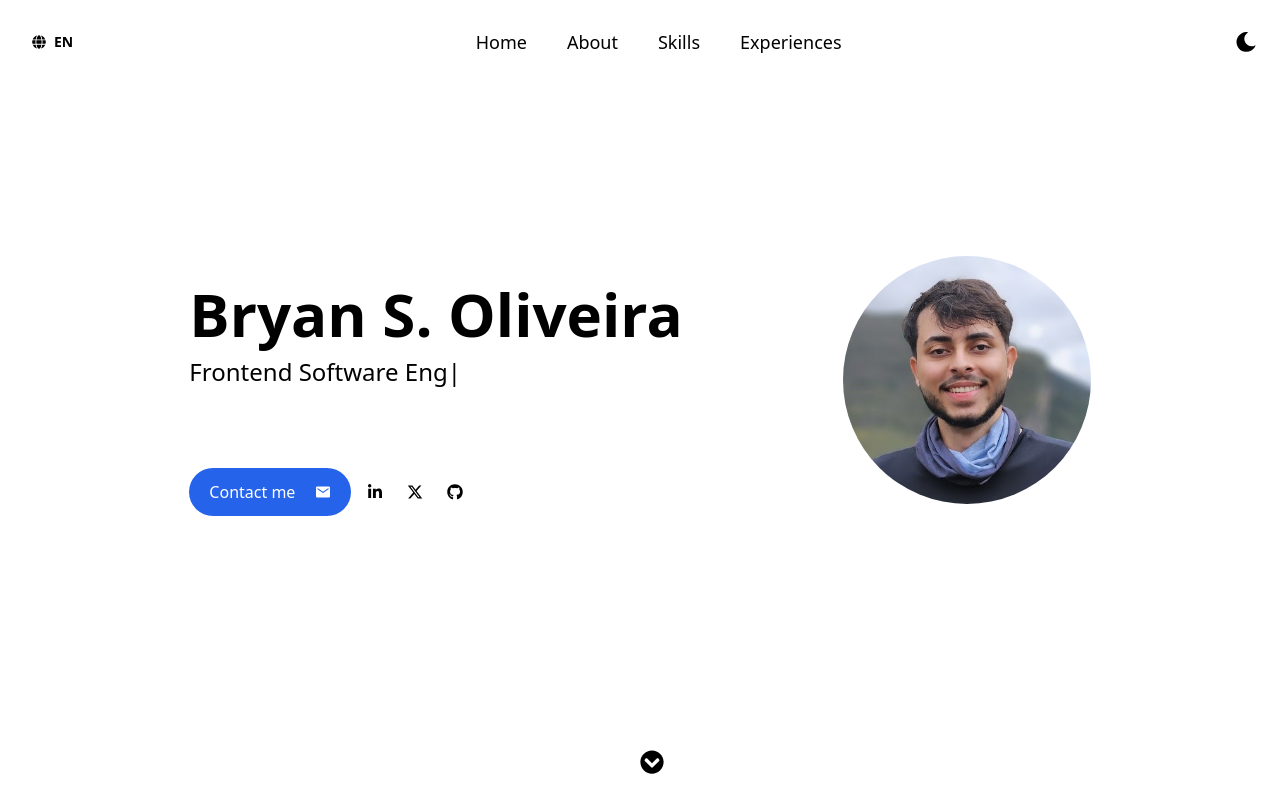
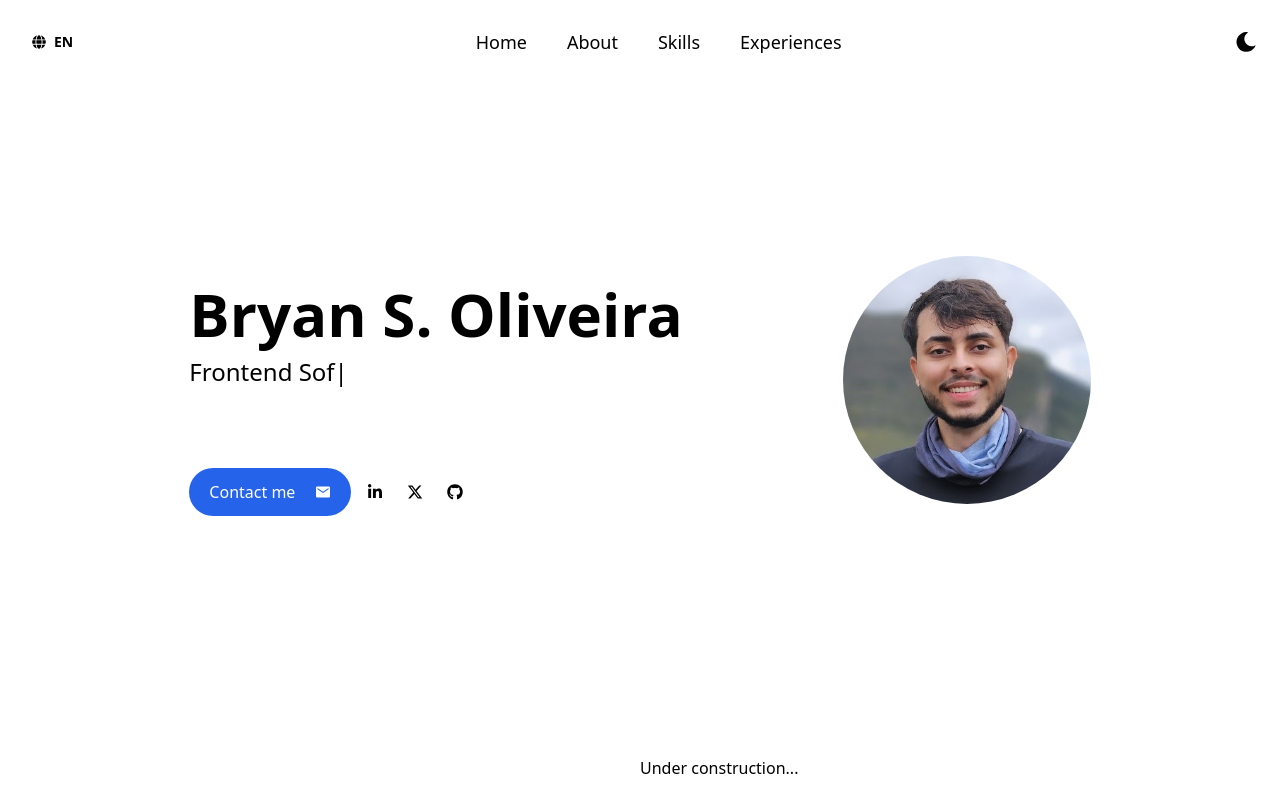
Before and after one commit to ibryans/ibryans.github.io, a Next.js app: page / in a window 1280 px wide. Both pictures are taken after a click on the icon 1245 px from the left and 42 px from the top of the page. Shown: the top 800 px of the page. Built offline with nearby package versions, Linux system fonts and the light colour scheme.

Commit message:
hide the unfinished sections

```diff
--- a/src/app/_components/header/header.tsx
+++ b/src/app/_components/header/header.tsx
@@ -77,10 +77,11 @@ export function Header() {
 
             </div>
 
-            <a href="#about" className="absolute bottom-0 left-[50%] w-100 mb-10 cursor-pointer">
-               <FaChevronCircleDown
+            <a className="absolute bottom-0 left-[50%] w-100 mb-10 cursor-pointer">
+               Under construction...
+               {/* <FaChevronCircleDown
                     className="animate-bounce w-6 h-6 transition"
-                />
+                />  */}
             </a>
 
         </div>
--- a/src/app/_components/navbar/navbar.tsx
+++ b/src/app/_components/navbar/navbar.tsx
@@ -38,7 +38,7 @@ export default function Navbar() {
                 <svg onClick={toggleDarkMode} className="dark:hidden hover:animate-spin-finite hover:cursor-pointer" xmlns="http://www.w3.org/2000/svg" version="1.1" width="20" height="20" viewBox="0 0 256 256" xmlSpace="preserve">
                     <defs></defs>
                     <g style={{ strokeWidth: 0, strokeDasharray: 'none', strokeLinecap: 'butt', strokeLinejoin: 'miter', strokeMiterlimit: 10, fill: 'none', opacity: 1 }} transform="translate(1.4065934065934016 1.4065934065934016) scale(2.81 2.81)" >
-                        <path d="M 87.823 60.7 c -0.463 -0.423 -1.142 -0.506 -1.695 -0.214 c -15.834 8.398 -35.266 2.812 -44.232 -12.718 c -8.966 -15.53 -4.09 -35.149 11.101 -44.665 c 0.531 -0.332 0.796 -0.963 0.661 -1.574 c -0.134 -0.612 -0.638 -1.074 -1.259 -1.153 c -9.843 -1.265 -19.59 0.692 -28.193 5.66 C 13.8 12.041 6.356 21.743 3.246 33.35 S 1.732 57.08 7.741 67.487 c 6.008 10.407 15.709 17.851 27.316 20.961 C 38.933 89.486 42.866 90 46.774 90 c 7.795 0 15.489 -2.044 22.42 -6.046 c 8.601 -4.966 15.171 -12.43 18.997 -21.586 C 88.433 61.79 88.285 61.123 87.823 60.7 z" style={{ strokeWidth: 1, strokeDasharray: 'none', strokeLinecap: 'butt', strokeLinejoin: 'miter', strokeMiterlimit: 10, fill: 'black', opacity: 1 }} transform=" matrix(1 0 0 1 0 0) " stroke-linecap="round" />
+                        <path d="M 87.823 60.7 c -0.463 -0.423 -1.142 -0.506 -1.695 -0.214 c -15.834 8.398 -35.266 2.812 -44.232 -12.718 c -8.966 -15.53 -4.09 -35.149 11.101 -44.665 c 0.531 -0.332 0.796 -0.963 0.661 -1.574 c -0.134 -0.612 -0.638 -1.074 -1.259 -1.153 c -9.843 -1.265 -19.59 0.692 -28.193 5.66 C 13.8 12.041 6.356 21.743 3.246 33.35 S 1.732 57.08 7.741 67.487 c 6.008 10.407 15.709 17.851 27.316 20.961 C 38.933 89.486 42.866 90 46.774 90 c 7.795 0 15.489 -2.044 22.42 -6.046 c 8.601 -4.966 15.171 -12.43 18.997 -21.586 C 88.433 61.79 88.285 61.123 87.823 60.7 z" style={{ strokeWidth: 1, strokeDasharray: 'none', strokeLinecap: 'butt', strokeLinejoin: 'miter', strokeMiterlimit: 10, fill: 'black', opacity: 1 }} transform=" matrix(1 0 0 1 0 0) " strokeLinecap="round" />
                     </g>
                 </svg>
 
@@ -46,7 +46,7 @@ export default function Navbar() {
                 <svg onClick={toggleDarkMode} className="hidden dark:block hover:animate-spin-finite hover:cursor-pointer" xmlns="http://www.w3.org/2000/svg" xmlnsXlink="http://www.w3.org/1999/xlink" version="1.1" width="20" height="20" viewBox="0 0 256 256" xmlSpace="preserve">
                     <defs></defs>
                     <g style={{ strokeWidth: 0, strokeDasharray: 'none', strokeLinecap: 'butt', strokeLinejoin: 'miter', strokeMiterlimit: 10, fill: 'none', opacity: 1 }} transform="translate(1.4065934065934016 1.4065934065934016) scale(2.81 2.81)" >
-                        <path d="M 45 68 c -12.682 0 -23 -10.317 -23 -23 c 0 -12.682 10.318 -23 23 -23 c 12.683 0 23 10.318 23 23 C 68 57.683 57.683 68 45 68 z M 45 28 c -9.374 0 -17 7.626 -17 17 s 7.626 17 17 17 s 17 -7.626 17 -17 S 54.374 28 45 28 z" style={{ strokeWidth: 0, strokeDasharray: 'none', strokeLinecap: 'butt', strokeLinejoin: 'miter', strokeMiterlimit: 10, fill: 'white', opacity: 1 }} transform=" matrix(1 0 0 1 0 0) " stroke-linecap="round" />
+                        <path d="M 45 68 c -12.682 0 -23 -10.317 -23 -23 c 0 -12.682 10.318 -23 23 -23 c 12.683 0 23 10.318 23 23 C 68 57.683 57.683 68 45 68 z M 45 28 c -9.374 0 -17 7.626 -17 17 s 7.626 17 17 17 s 17 -7.626 17 -17 S 54.374 28 45 28 z" style={{ strokeWidth: 0, strokeDasharray: 'none', strokeLinecap: 'butt', strokeLinejoin: 'miter', strokeMiterlimit: 10, fill: 'white', opacity: 1 }} transform=" matrix(1 0 0 1 0 0) " strokeLinecap="round" />
                         <rect x="42" y="0" rx="0" ry="0" width="6" height="15.79" style={{ strokeWidth: 0, strokeDasharray: 'none', strokeLinecap: 'butt', strokeLinejoin: 'miter', strokeMiterlimit: 10, fill: 'white', opacity: 1 }} transform=" matrix(1 0 0 1 0 0) "/>
                         <rect x="42" y="74.21" rx="0" ry="0" width="6" height="15.79" style={{ strokeWidth: 0, strokeDasharray: 'none', strokeLinecap: 'butt', strokeLinejoin: 'miter', strokeMiterlimit: 10, fill: 'white', opacity: 1 }} transform=" matrix(1 0 0 1 0 0) "/>
                         <rect x="0" y="42" rx="0" ry="0" width="15.79" height="6" style={{ strokeWidth: 0, strokeDasharray: 'none', strokeLinecap: 'butt', strokeLinejoin: 'miter', strokeMiterlimit: 10, fill: 'white', opacity: 1 }} transform=" matrix(1 0 0 1 0 0) "/>
--- a/src/app/page.tsx
+++ b/src/app/page.tsx
@@ -13,9 +13,9 @@ export default function Home() {
     <main className="dark:text-white text-black container mx-auto">
       <Navbar/>
       <Header/>
-      <About/>
-      <Skills/>
-      <Experiences/>
+      {/* <About/> */}
+      {/* <Skills/> */}
+      {/* <Experiences/> */}
     </main>
   );
 }
```
